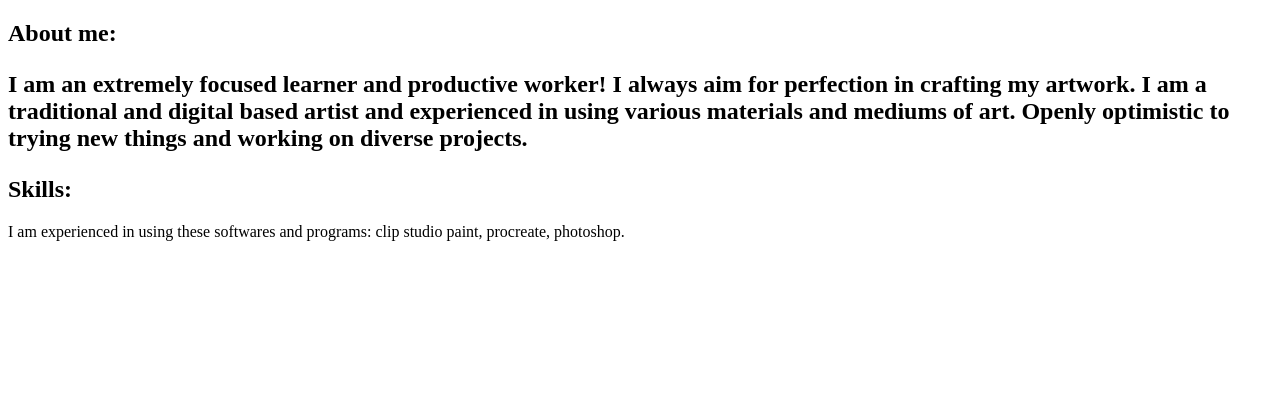
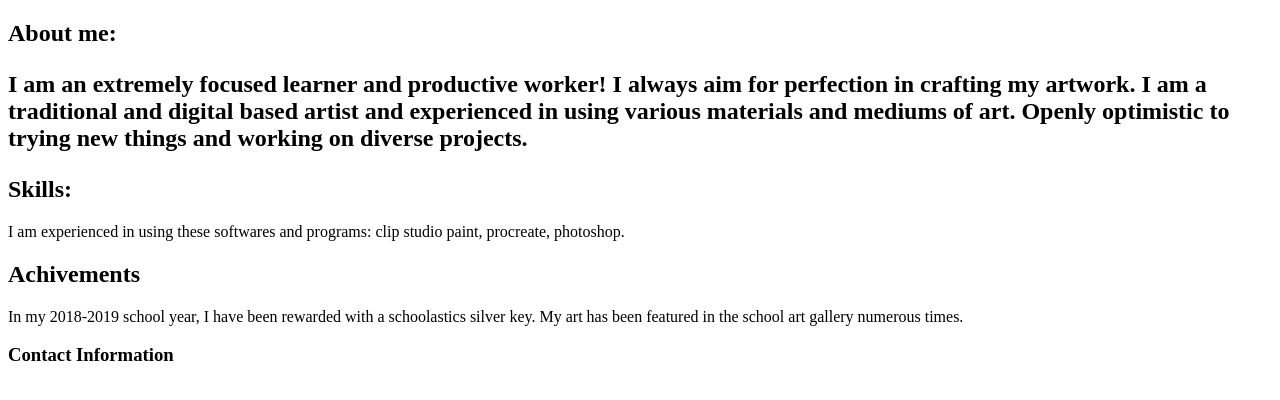
Before and after one commit to leighlandyrfg/portfolio.website, a plain HTML site: page index.html in a window 1280 px wide. Drawn offline with Linux system fonts and the light colour scheme.

Commit message:
added a few more text div boxes

```diff
--- /dev/null
+++ b/css.css/stylesheet.css
@@ -0,0 +1,16 @@
+body {
+margin: 0px;
+width: 100%;
+height: auto;
+background-color: #EFFEFC
+display: flex;
+justify-content: center;
+p{
+    height: 75%;
+    width: 75%;
+    background-color: #
+}
+h2 {
+    margin: 0%;
+    width: ;
+}
--- a/index.html
+++ b/index.html
@@ -16,5 +16,9 @@
     <div>
         <h2>Skills:</h2>
         <p>I am experienced in using these softwares and programs: clip studio paint, procreate, photoshop.</p>
+        <h2>Achivements</h2>
+        <p>In my 2018-2019 school year, I have been rewarded with a schoolastics silver key. My art has been featured in the school art gallery numerous times.</p>
     </div>
 </body>
+<h3>Contact Information</h3>
+<p></p>
```
